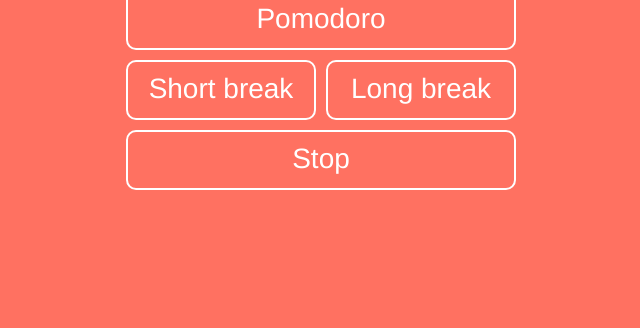
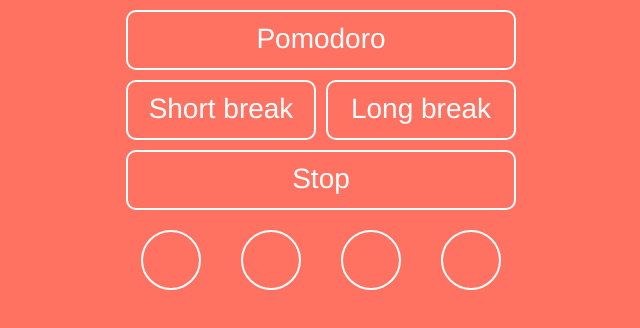
Before and after one commit to King-F-Crimson/pomodoro-timer, a plain HTML site: page index.html in a window 1280 px wide. Shown: the part 222-550 px from the top of the page, without its empty margins (319-959 px from the left). Drawn offline with Linux system fonts and the light colour scheme.

Commit message:
Add the pomodoro counter for long break.

```diff
--- a/index.html
+++ b/index.html
@@ -9,6 +9,7 @@
 <body>
     <div id="main-content">
         <div class="timer">00:00</div>
+        <div class="control">
             <div class="button-group">
                 <div class="button pomodoro">Pomodoro</div>
             </div>
@@ -20,6 +21,13 @@
                 <div class="button stop">Stop</div>
             </div>
         </div>
+        <div class="pomodoro-counter">
+            <div class="tomato"></div>
+            <div class="tomato"></div>
+            <div class="tomato"></div>
+            <div class="tomato"></div>
+        </div>
+    </div>
 
     <script type="text/javascript" src="jquery-3.3.1.js"></script>
     <script type="text/javascript" src="script.js"></script>
--- a/style.css
+++ b/style.css
@@ -23,6 +23,11 @@ body {
     font-size: 80px;
 
     text-align: center;
+}
+
+.control {
+    margin: 20px 0;
+    padding: 0;
 }
 
 .button-group {
@@ -58,3 +63,25 @@ body {
     background-color: #FFFFFF;
     color: #FF7161;
 }
+
+.pomodoro-counter {
+    max-width: 400px;
+    min-height: 60px;
+
+    margin: 0 auto 10px;
+
+    display: flex;
+    justify-content: space-around;
+}
+
+.tomato {
+    width: 60px;
+
+    margin: 0 5px;
+    padding: 0;
+
+    box-sizing: border-box;
+
+    border: 2px solid #FFFFFF;
+    border-radius: 50%;
+}
```
Lines whose indentation alone changed are shown as unchanged.
